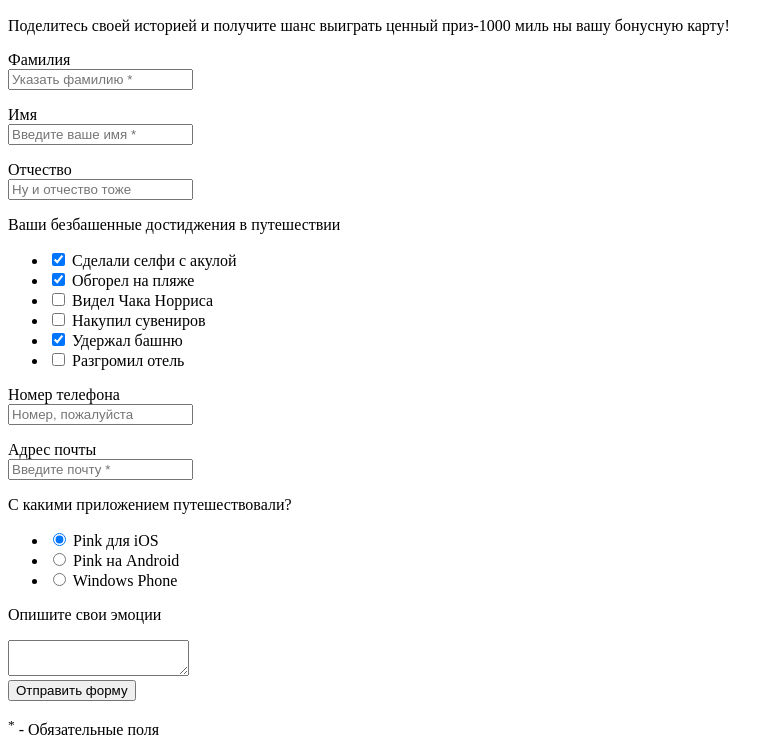
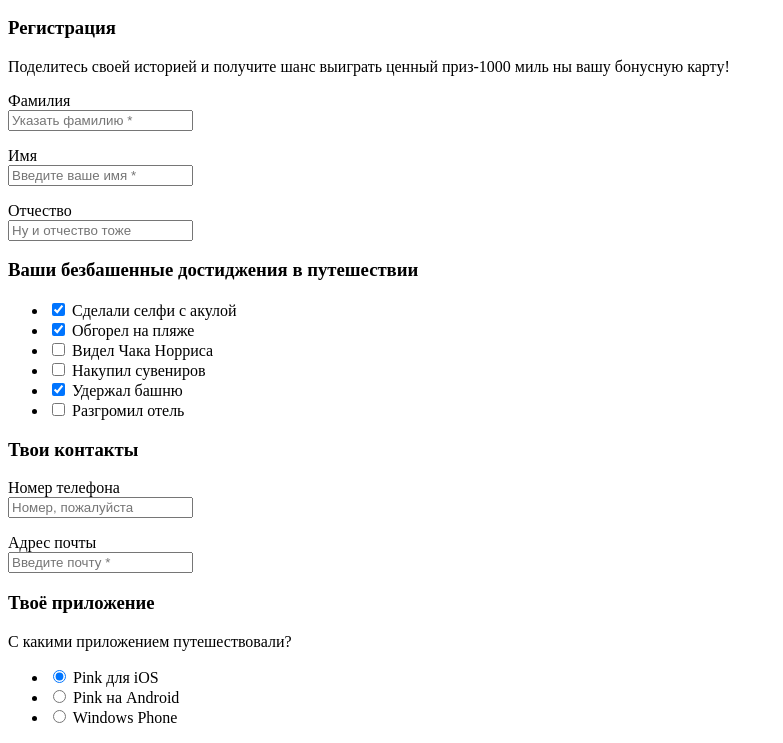
Before and after one commit to OlesyaVegrenovskaya/461083-pink, a website: page form.html in a window 1280 px wide. Shown: the part 418-1161 px from the top of the page, without its empty margins (0-783 px from the left). Drawn offline with Linux system fonts and the light colour scheme.

Commit message:
Исправление ошибок файла form.html

```diff
--- a/form.html
+++ b/form.html
@@ -32,13 +32,14 @@
        </section>
        <form action="https://echo.htmlacademy.ru" method="post">
        <section class="page-main__info personal-info">
+        <h3 class="visually hidden"> Регистрация  </h3>
         <p class="personal-info__text"> Поделитесь своей историей и получите шанс выиграть ценный приз-1000 миль ны вашу бонусную карту! </p>
-        <p class="presonal-info__item"> Фамилия  <br> <input class="item"  type="text" name="surname" value="" placeholder="Указать фамилию * " required.> </p>
-        <p class="presonal-info__item"> Имя <br>  <input class="item" type="text" name="name" value="" placeholder="Введите ваше имя *" required.> </p>
+        <p class="presonal-info__item"> Фамилия  <br> <input class="item"  type="text" name="surname" value="" placeholder="Указать фамилию * " required > </p>
+        <p class="presonal-info__item"> Имя <br>  <input class="item" type="text" name="name" value="" placeholder="Введите ваше имя *" required > </p>
         <p class="personal-info__item"> Отчество <br> <input class="item"  name="patronymic" value="" placeholder="Ну и отчество тоже"> </p>
        </section>
        <section class="page-main__achievements achievements">
-         <p class="achievements__text"> Ваши безбашенные достиджения в путешествии </p>
+         <h3 class="achievements__text"> Ваши безбашенные достиджения в путешествии </h3>
           <ul class="achievements-list">
            <li class="achievements__filter-option"> <input class="visually-hidden filter-input filter-input-checkbox" type="checkbox" name="selfie_shark" checked> Сделали селфи с акулой </li>
            <li class="achievements__filter-option"> <input class="visually-hidden filter-input filter-input-checkbox" type="checkbox" name="sunbern" checked> Обгорел на пляже </li>
@@ -49,10 +50,12 @@
           </ul>
        </section>
        <section class="page-main__communications personal-info">
-          <p class="presonal-info__phone phone"> Номер телефона  <br> <input class="phone_item"  type="phone" name="phone" value="" placeholder="Номер, пожалуйста"> </p>
-          <p class="presonal-info__mail mail"> Адрес почты <br> <input class="mail_item" type="email" name="email" value="" placeholder="Введите почту *"> </p>
+        <h3 class="visually hidden"> Твои контакты </h3>
+          <p class="presonal-info__item"> Номер телефона  <br> <input class="phone_item"  type="text" name="phone" value="" placeholder="Номер, пожалуйста"> </p>
+          <p class="presonal-info__item"> Адрес почты <br> <input class="mail_item" type="email" name="email" value="" placeholder="Введите почту *"> </p>
          </section>
          <section class="page-main__attachments attachments-list">
+          <h3 class="visually hidden"> Твоё приложение </h3>
           <p class="attachments-list__text"> С какими приложением путешествовали? </p>
             <ul class="attachments-list__list attachments-name ">
               <li class="attachments-name__IOS">
@@ -70,21 +73,22 @@
             </ul>
           </section>
           <section class="page-main__emotions emotions">
+           <h3 class="visually hidden"> Твои эмоции </h3>
            <p class="emotions__text"> Опишите свои эмоции </p>
            <textarea name="text" placeholder="Можно прям в красках, не стесняясь в выражениях"> </textarea><br>
            <input type="submit" value="Отправить форму">
-           </section>
-           <p class="page-main__note"> <sup>*</sup> - Обязательные поля </p>
+          </section>
+           <p class="form-note"> <sup>*</sup> - Обязательные поля </p>
        </form>
     </main>
     <footer class="main-footer">
       <img class="main-footer__logo-glasses" src="http://placehold.it/150x100" alt="Pink_Glasses">
       <ul class="main-footer__social-list social">
-        <li class="social__twitter"> <a href="#"> Твиттер </a> </li>
-        <li class="social__facebook"><a href="#"> Фейсбук </a> </li>
-        <li class="social__youtube"> <a href="#"> Ютуб </a> </li>
+        <li class="social__inner"> <a href="#"> Твиттер </a> </li>
+        <li class="social__inner"><a href="#"> Фейсбук </a> </li>
+        <li class="social__inner"> <a href="#"> Ютуб </a> </li>
       </ul>
-      <p class="main-footer-glasses__text"> Pазработано <a href="#"><img class="main-footer__htmlacademy" src="http://placehold.it/150x100" alt="htmlacademy"></a></p>
+      <p class="main-footer__form"> Pазработано <a href="#"><img class="main-footer__htmlacademy" src="http://placehold.it/150x100" alt="htmlacademy"></a></p>
     </footer>
     <div class="error">
       <p class="error__item">Что-то не так!</p>
```
Also changed, not shown: index.html (+1 -0 lines).
